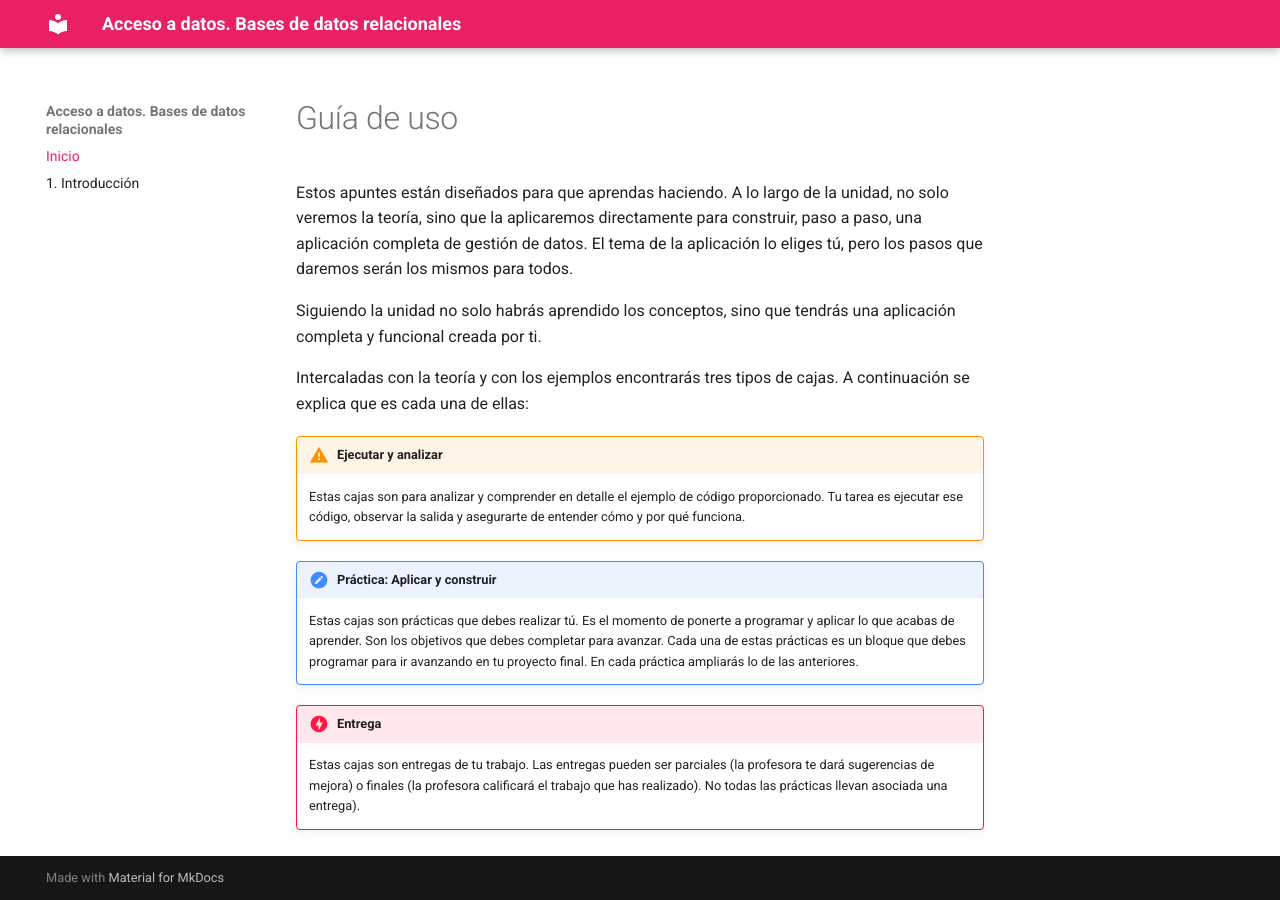
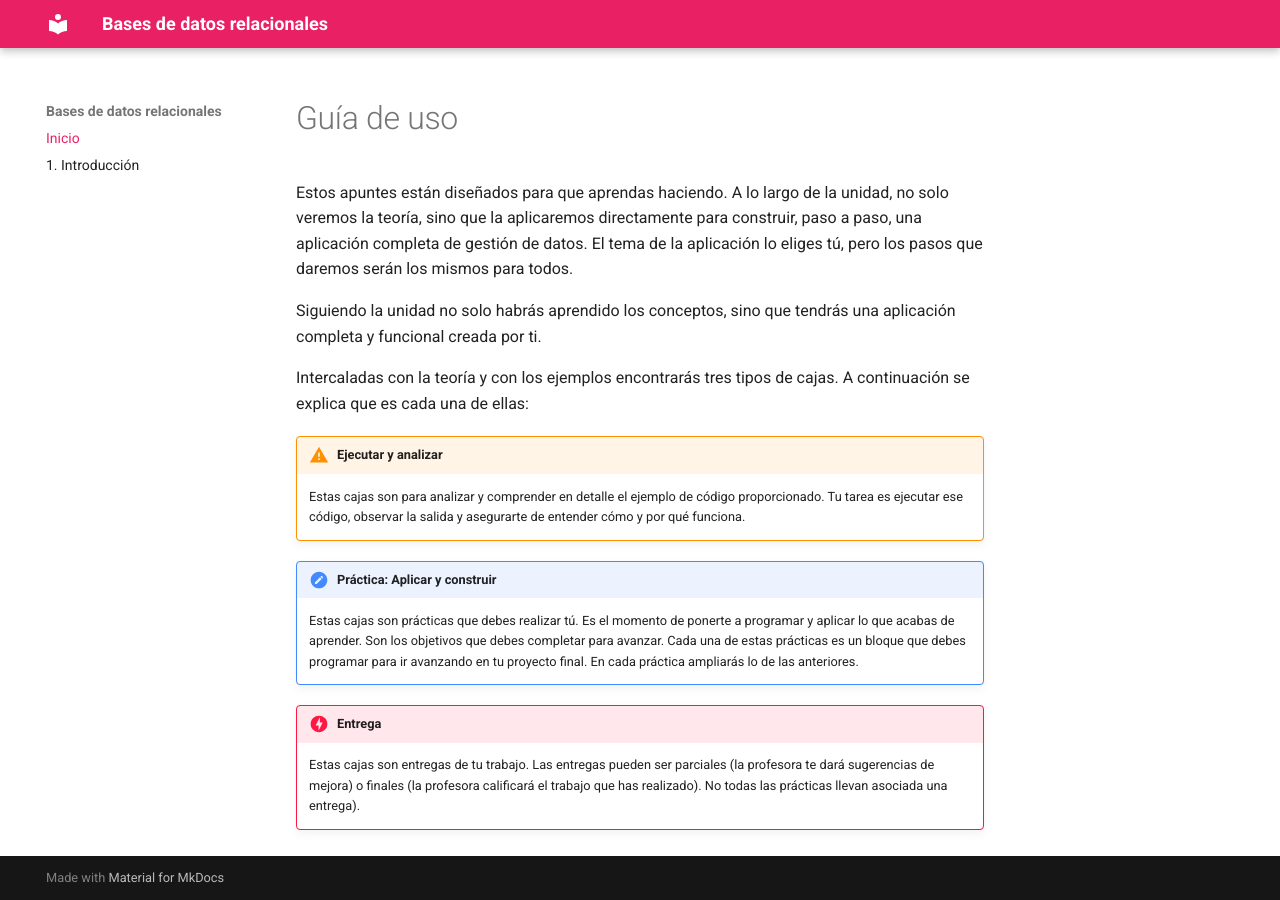
Before and after one commit to bpaterna/AD_BD_REL, an MkDocs documentation site: the page built from docs/index.md, in a window 1280 px wide. Built offline with MkDocs 1.6.1 and Material for MkDocs 9.7.7, drawn with Linux system fonts in a browser that asks for light colours.

Commit message:
Update mkdocs.yml

```diff
--- a/mkdocs.yml
+++ b/mkdocs.yml
@@ -1,4 +1,4 @@
-site_name: Acceso a datos. Bases de datos relacionales
+site_name: Bases de datos relacionales
 site_url: https://bpaterna.github.io/AD_BD_REL/
 site_author: Begoña Paterna
 theme:
```
